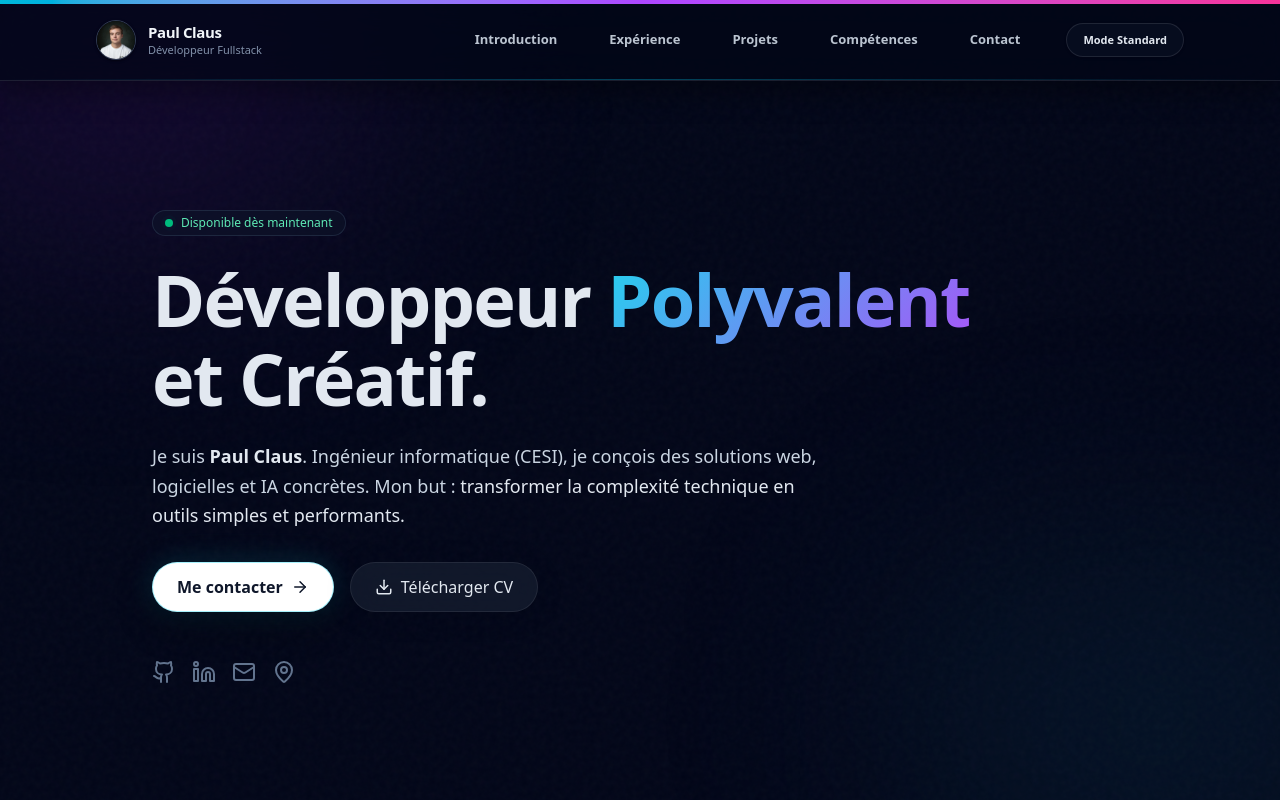
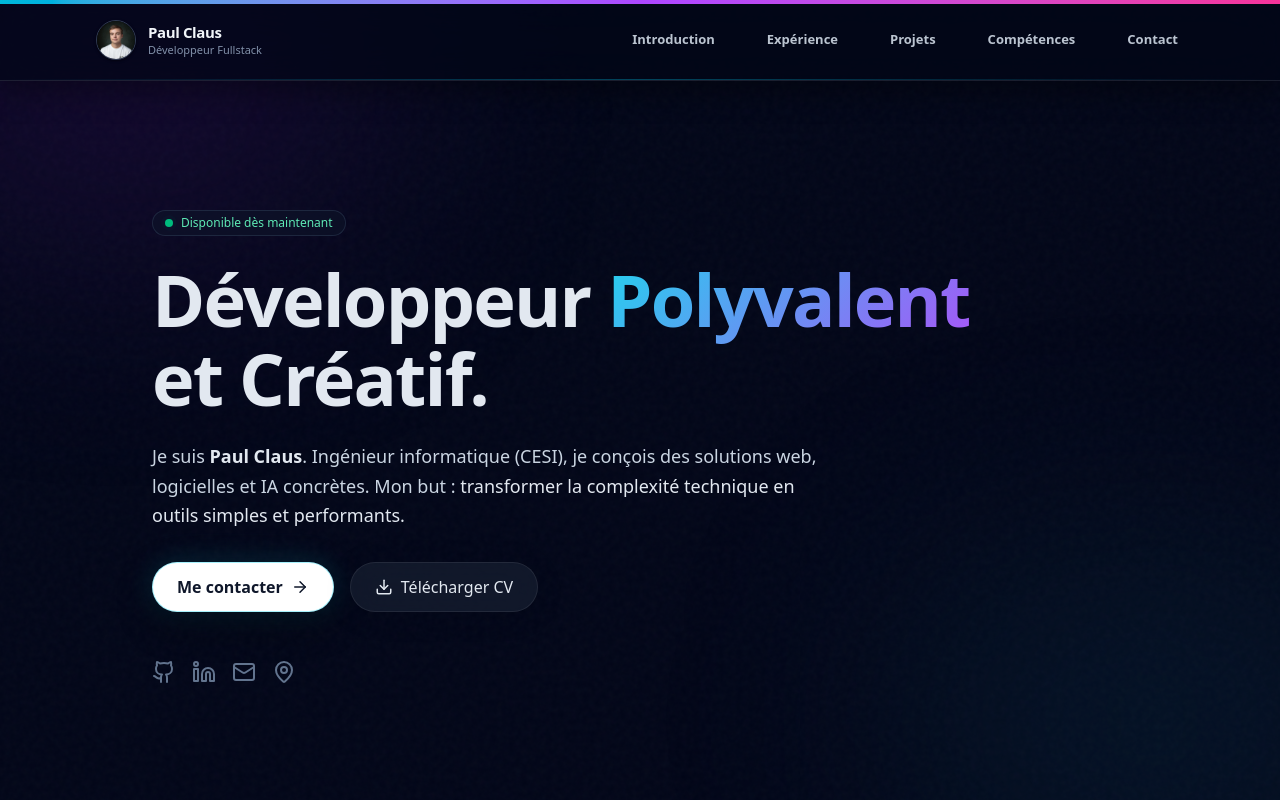
Before and after one commit to Paulclaus67/portfolio-mon-portfolio, a Next.js app: page / in a window 1280 px wide. Shown: the top 800 px of the page. Built offline with nearby package versions, Linux system fonts and the light colour scheme.

Commit message:
Nouvelle interface 3

```diff
--- a/app/page.js
+++ b/app/page.js
@@ -162,7 +162,7 @@ function KonamiGameOverlay() {
 // --- MAIN PAGE COMPONENT ---
 export default function Home() {
   // States
-  const [recruiterMode, setRecruiterMode] = useState(false);
+  const recruiterMode = false;
   const [activeTab, setActiveTab] = useState("all");
   const [selectedSkillKey, setSelectedSkillKey] = useState("python");
   const [selectedCategory, setSelectedCategory] = useState("languages");
@@ -274,15 +274,6 @@ export default function Home() {
                 {item}
               </a>
             ))}
-            <button
-              onClick={() => setRecruiterMode(!recruiterMode)}
-              className={`px-4 py-2 rounded-full text-[11px] font-bold transition-all border shadow-sm ${recruiterMode
-                  ? "bg-amber-500/10 text-amber-200 border-amber-500/50 shadow-amber-900/20"
-                  : "bg-slate-900/40 text-slate-200 border-white/10 hover:bg-slate-900/60 hover:border-white/20"
-                }`}
-            >
-              {recruiterMode ? "⚡ Mode Recruteur ACTIF" : "Mode Standard"}
-            </button>
           </div>
 
           {/* Mobile Menu Toggle */}
@@ -315,15 +306,6 @@ export default function Home() {
                     {item}
                   </a>
                 ))}
-                <button
-                  onClick={() => {
-                    setRecruiterMode(!recruiterMode);
-                    setMenuOpen(false);
-                  }}
-                  className="w-full py-3.5 text-center rounded-xl bg-slate-900/60 hover:bg-slate-900/80 text-slate-100 mt-2 border border-white/10 hover:border-white/20 transition-colors font-bold"
-                >
-                  {recruiterMode ? "Désactiver Mode Recruteur" : "Activer Mode Recruteur"}
-                </button>
               </div>
             </motion.div>
           )}
```
